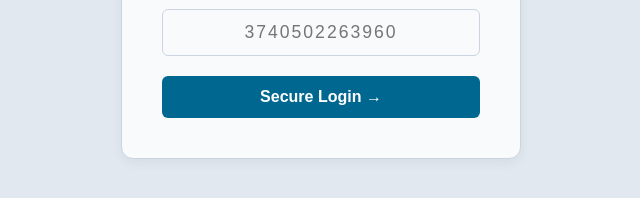
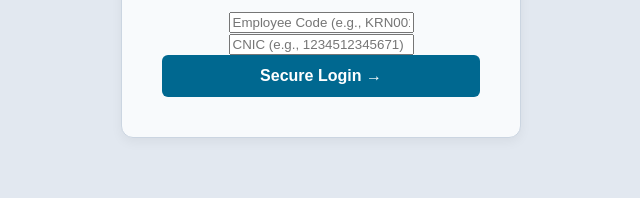
Before and after one commit to KRNPak/bva, a plain HTML site: page index.html in a window 1280 px wide. Shown: the part 422-620 px from the top of the page, without its empty margins (319-959 px from the left). Drawn offline with Linux system fonts and the light colour scheme; a web font is replaced by a local one.

Commit message:
Update index.html

```diff
--- a/index.html
+++ b/index.html
@@ -84,8 +84,6 @@ input:checked + .theme-slider {
 input:checked + .theme-slider:before {
   transform: translateX(22px);
 }
-    </style>
-    <style>
   /* Force alignment between header and grid */
   .dashboard-header,
   .dashboard-grid,
@@ -120,7 +118,10 @@ input:checked + .theme-slider:before {
             <img src="https://www.karandaaz.com.pk/_next/static/media/navbar-logo.0ebe1390.svg" alt="Karandaaz" style="height: 40px; margin-bottom: 20px;">
             <h2 style="margin: 0; color: var(--text-primary);">Employee Portal</h2>
             <p style="font-size: 0.85rem; color: var(--text-secondary);">Enter your CNIC (Without Dashes) to access your secure data.</p>
-            <input type="password" id="cnicInput" class="cnic-input" placeholder="3740502263960" maxlength="13">
+            <!-- Add this new input field for the Employee Code -->
+            <input type="text" id="empCodeInput" placeholder="Employee Code (e.g., KRN001)" class="login-input" required />
+            <!-- Your existing CNIC input -->
+            <input type="text" id="cnicInput" placeholder="CNIC (e.g., 1234512345671)" class="login-input" required />
             <button class="login-btn" onclick="authenticateUser()">Secure Login &rarr;</button>
             <div id="loginError" style="color: var(--krn-orange); font-size: 0.8rem; margin-top: 10px; display: none;">CNIC not found. Please verify and try again.</div>
         </div>
```
